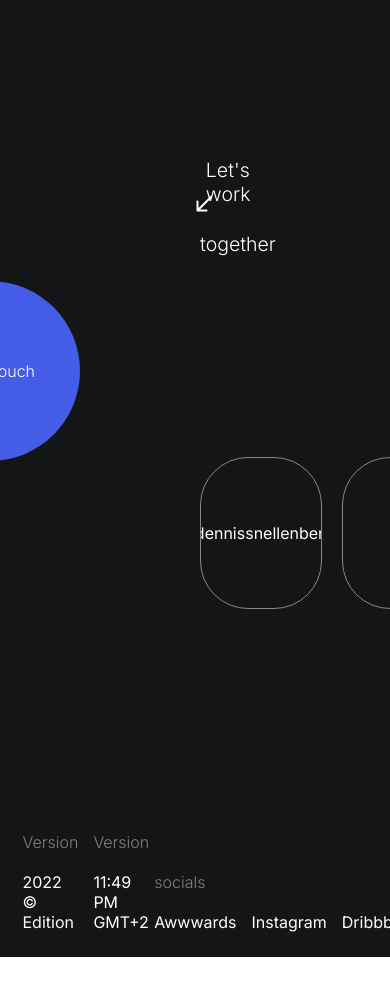
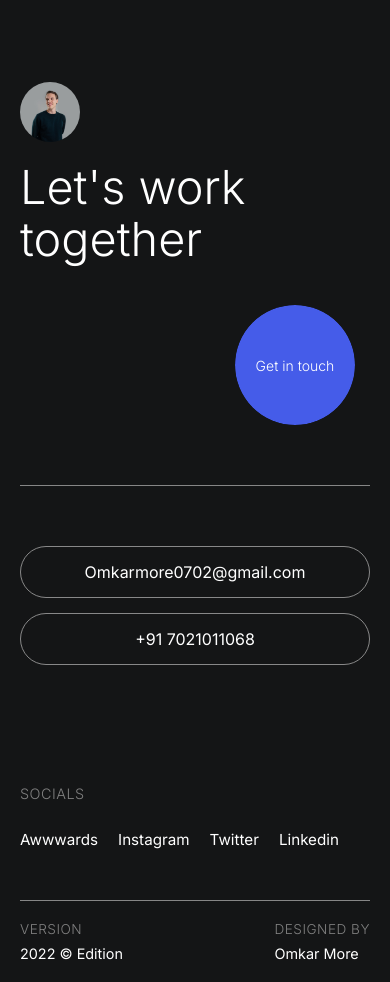
Before and after one commit to omkar01111/portfolio, a Next.js app: page / in a window 390 px wide. Shown: the part 4300-5282 px from the top of the page. Before the commit the page ends 5257 px from the top, so only its background shows below. Built offline with nearby package versions, Linux system fonts and the light colour scheme.

Commit message:
footer res[onsiveness

```diff
--- a/src/components/Contact/index.jsx
+++ b/src/components/Contact/index.jsx
@@ -1,69 +1,77 @@
-import styles from './style.module.scss';
-import Image from 'next/image';
-import Rounded from '../../common/RoundedButton';
-import { useRef } from 'react';
-import { useScroll, motion, useTransform, useSpring } from 'framer-motion';
-import Magnetic from '../../common/Magnetic';
+import styles from "./style.module.scss";
+import Image from "next/image";
+import Rounded from "../../common/RoundedButton";
+import { useRef } from "react";
+import { useScroll, motion, useTransform, useSpring } from "framer-motion";
+import Magnetic from "../../common/Magnetic";
 
 export default function index() {
   const container = useRef(null);
   const { scrollYProgress } = useScroll({
     target: container,
-        offset: ["start end", "end end"]
-    })
-    const x = useTransform(scrollYProgress, [0, 1], [0, 100])
-    const y = useTransform(scrollYProgress, [0, 1], [-500, 0])
-    const rotate = useTransform(scrollYProgress, [0, 1], [120, 90])
+    offset: ["start end", "end end"],
+  });
+  const x = useTransform(scrollYProgress, [0, 1], [0, 100]);
+  const y = useTransform(scrollYProgress, [0, 1], [-500, 0]);
+  const rotate = useTransform(scrollYProgress, [0, 1], [120, 90]);
+
   return (
-        <motion.div style={{y}} ref={container} className={styles.contact}>
+    <motion.div style={{ y }} ref={container} className={styles.contact}>
       <div className={styles.body}>
         <div className={styles.title}>
           <span>
             <div className={styles.imageContainer}>
-                            <Image
-                            fill={true}
-                            alt={"image"}
-                            src={`/images/background.jpg`}
-                            />
+              <Image fill={true} alt={"image"} src={`/images/background.jpg`} />
             </div>
             <h2>Let's work</h2>
           </span>
           <h2>together</h2>
-                    <motion.div style={{x}} className={styles.buttonContainer}>
-                        <Rounded  backgroundColor={"#334BD3"} className={styles.button}>
+          <motion.div style={{ x }} className={styles.buttonContainer}>
+            <Rounded backgroundColor={"#334BD3"} className={styles.button}>
               <p>Get in touch</p>
             </Rounded>
           </motion.div>
-                    <motion.svg style={{rotate, scale: 2}} width="9" height="9" viewBox="0 0 9 9" fill="none" xmlns="http://www.w3.org/2000/svg">
-                        <path d="M8 8.5C8.27614 8.5 8.5 8.27614 8.5 8L8.5 3.5C8.5 3.22386 8.27614 3 8 3C7.72386 3 7.5 3.22386 7.5 3.5V7.5H3.5C3.22386 7.5 3 7.72386 3 8C3 8.27614 3.22386 8.5 3.5 8.5L8 8.5ZM0.646447 1.35355L7.64645 8.35355L8.35355 7.64645L1.35355 0.646447L0.646447 1.35355Z" fill="white"/>
+          <motion.svg
+            style={{ rotate, scale: 2 }}
+            width="9"
+            height="9"
+            viewBox="0 0 9 9"
+            fill="none"
+            xmlns="http://www.w3.org/2000/svg"
+          >
+            <path
+              d="M8 8.5C8.27614 8.5 8.5 8.27614 8.5 8L8.5 3.5C8.5 3.22386 8.27614 3 8 3C7.72386 3 7.5 3.22386 7.5 3.5V7.5H3.5C3.22386 7.5 3 7.72386 3 8C3 8.27614 3.22386 8.5 3.5 8.5L8 8.5ZM0.646447 1.35355L7.64645 8.35355L8.35355 7.64645L1.35355 0.646447L0.646447 1.35355Z"
+              fill="white"
+            />
           </motion.svg>
         </div>
         <div className={styles.nav}>
           <Rounded>
-                            <p>info@dennissnellenberg.com</p>
+            <p>Omkarmore0702@gmail.com</p>
           </Rounded>
           <Rounded>
-                            <p>+31 6 27 84 74 30</p>
+            <p>+91 7021011068</p>
           </Rounded>
         </div>
         <div className={styles.info}>
-                    <div>
+          <div className={styles.versionInfo}>
             <span>
               <h3>Version</h3>
               <p>2022 © Edition</p>
             </span>
             <span>
-                            <h3>Version</h3>
-                            <p>11:49 PM GMT+2</p>
+              <h3>Designed by</h3>
+              <p>Omkar More</p>
             </span>
           </div>
-                    <div>
+          <div className={styles.socialLinks}>
             <span>
               <h3>socials</h3>
               <Magnetic>
                 <p>Awwwards</p>
               </Magnetic>
             </span>
+
             <Magnetic>
               <p>Instagram</p>
             </Magnetic>
@@ -74,8 +82,39 @@ export default function index() {
               <p>Linkedin</p>
             </Magnetic>
           </div>
+
+          {/* Mobile-only footer */}
+          <div className={styles.mobileFooter}>
+            <div className={styles.mobileSocials}>
+              <h3>SOCIALS</h3>
+              <div className={styles.socialRow}>
+                <Magnetic>
+                  <p>Awwwards</p>
+                </Magnetic>
+                <Magnetic>
+                  <p>Instagram</p>
+                </Magnetic>
+                <Magnetic>
+                  <p>Twitter</p>
+                </Magnetic>
+                <Magnetic>
+                  <p>Linkedin</p>
+                </Magnetic>
+              </div>
+            </div>
+            <div className={styles.mobileVersion}>
+              <div className={styles.versionCol}>
+                <h3>VERSION</h3>
+                <p>2022 © Edition</p>
+              </div>
+              <div className={styles.timeCol}>
+                <h3>Designed by</h3>
+                <p>Omkar More</p>
+              </div>
+            </div>
+          </div>
         </div>
       </div>
     </motion.div>
-    )
+  );
 }
--- a/src/components/Contact/style.module.scss
+++ b/src/components/Contact/style.module.scss
@@ -1,4 +1,4 @@
-.contact{
+.contact {
     color: white;
     display: flex;
     flex-direction: column;
@@ -6,47 +6,155 @@
     justify-content: center;
     background-color: #141516;
     position: relative;
-    .body{
+    padding-top: 100px;
+
+    @media (max-width: 768px) {
+        padding-top: 50px;
+    }
+
+    .body {
         padding-top: 200px;
         width: 100%;
         max-width: 1800px;
         background-color: #141516;
 
-        .title{
+        @media (max-width: 1100px) {
+            padding-top: 150px;
+        }
+
+        @media (max-width: 768px) {
+            padding-top: 100px;
+        }
+
+        .title {
             border-bottom: 1px solid rgb(134, 134, 134);
             padding-bottom: 100px;
             margin-left: 200px;
             margin-right: 200px;
             position: relative;
-            span{
+
+            @media (max-width: 1100px) {
+                margin-left: 100px;
+                margin-right: 100px;
+                padding-bottom: 80px;
+            }
+
+            @media (max-width: 768px) {
+                margin-left: 20px;
+                margin-right: 20px;
+                padding-bottom: 60px;
+                overflow: hidden; // Only hide overflow on mobile
+
+                // Hide any absolute positioned elements that might be causing the blue blob only on mobile
+                &::before,
+                &::after {
+                    display: none !important;
+                }
+            }
+
+            span {
                 display: flex;
                 align-items: center;
-                .imageContainer{
+
+                @media (max-width: 480px) {
+                    flex-direction: column;
+                    align-items: flex-start;
+                    gap: 20px;
+                }
+
+                .imageContainer {
                     width: 100px;
                     height: 100px;
                     position: relative;
                     border-radius: 50%;
                     overflow: hidden;
 
-                    img{
+                    @media (max-width: 768px) {
+                        width: 80px;
+                        height: 80px;
+                    }
+
+                    @media (max-width: 480px) {
+                        width: 60px;
+                        height: 60px;
+                    }
+
+                    img {
                         object-fit: cover;
                     }
                 }
-                h2{
+
+                h2 {
                     margin-left: 0.3em;
+
+                    @media (max-width: 480px) {
+                        margin-left: 0;
+                    }
                 }
             }
-            h2{
+
+            h2 {
                 font-size: 5vw;
                 margin: 0px;
                 font-weight: 300;
+
+                @media (max-width: 1100px) {
+                    font-size: 6vw;
+                }
+
+                @media (max-width: 768px) {
+                    font-size: 8vw;
+                }
+
+                @media (max-width: 480px) {
+                    font-size: 12vw;
+                    line-height: 1.1;
+                }
             }
-            .buttonContainer{
+
+            .buttonContainer {
                 position: absolute;
                 left: calc(100% - 400px);
                 top: calc(100% - 75px);
+
+                @media (max-width: 1100px) {
+                    left: calc(100% - 300px);
+                    top: calc(100% - 60px);
+                }
+
+                @media (max-width: 768px) {
+                    position: static;
+                    margin-top: 40px;
+                    display: flex;
+                    justify-content: center;
+                    overflow: hidden;
+                    width: 120px;
+                    height: 120px;
+                    align-self: center;
+                    margin-left: auto;
+                    margin-right: auto;
+
+                    // Hide any background elements or pseudo-elements only on mobile
+                    &::before,
+                    &::after {
+                        display: none !important;
+                    }
+
+                    // Force circular container
+                    border-radius: 50% !important;
+
+                    // Override Rounded component behavior on mobile
+                    > * {
+                        width: 120px !important;
+                        height: 120px !important;
+                        border-radius: 50% !important;
+                        min-width: 120px !important;
+                        max-width: 120px !important;
+                    }
+                }
             }
-            .button{
+
+            .button {
                 width: 180px;
                 height: 180px;
                 background-color: #455CE9;
@@ -57,43 +165,133 @@
                 align-items: center;
                 justify-content: center;
                 cursor: pointer;
-                p{
+                z-index: 10;
+                transition: all 0.3s ease;
+
+                @media (max-width: 1100px) {
+                    width: 150px;
+                    height: 150px;
+                }
+
+                @media (max-width: 768px) {
+                    position: static;
+                    width: 120px !important;
+                    height: 120px !important;
+                    background-color: #455CE9 !important;
+                    border-radius: 50% !important;
+                    min-width: 120px !important;
+                    max-width: 120px !important;
+                    flex-shrink: 0;
+                    flex-grow: 0;
+
+                    // Ensure no background bleed or pseudo-elements only on mobile
+                    &::before,
+                    &::after {
+                        display: none !important;
+                    }
+
+                    // Prevent any hover states that might cause issues only on mobile
+                    &:hover,
+                    &:active,
+                    &:focus,
+                    &:visited {
+                        background-color: #455CE9 !important;
+                        transform: none !important;
+                        width: 120px !important;
+                        height: 120px !important;
+                        border-radius: 50% !important;
+                        min-width: 120px !important;
+                        max-width: 120px !important;
+                    }
+
+                    // Override any potential Rounded component styles
+                    * {
+                        border-radius: 50% !important;
+                    }
+                }
+
+                p {
                     margin: 0px;
                     font-size: 16px;
                     font-weight: 300;
-                    z-index: 2;
+                    z-index: 11;
                     position: relative;
+                    white-space: nowrap;
+
+                    @media (max-width: 768px) {
+                        font-size: 14px;
+                    }
                 }
             }
-            svg{
+
+            svg {
                 position: absolute;
                 top: 30%;
                 left: 100%;
+
+                @media (max-width: 1100px) {
+                    display: none;
+                }
             }
         }
-        .nav{
+
+        .nav {
             display: flex;
             gap: 20px;
             margin-top: 100px;
             margin-left: 200px;
             margin-right: 200px;
+
+            @media (max-width: 1100px) {
+                margin-left: 100px;
+                margin-right: 100px;
+                margin-top: 80px;
+            }
+
+            @media (max-width: 768px) {
+                flex-direction: column;
+                gap: 15px;
+                margin-left: 20px;
+                margin-right: 20px;
+                margin-top: 60px;
+            }
         }
-        .info{
+
+        .info {
             display: flex;
             justify-content: space-between;
             margin-top: 200px;
             padding: 20px;
-            div{
+
+            @media (max-width: 1100px) {
+                margin-top: 150px;
+            }
+
+            @media (max-width: 768px) {
+                margin-top: 100px;
+                padding: 20px 0;
+            }
+
+            .versionInfo,
+            .socialLinks {
                 display: flex;
                 gap: 10px;
                 align-items: flex-end;
-                p, h3{
+
+
+                @media (max-width: 768px) {
+                    display: none; // Hide desktop layout on mobile
+                }
+
+
+                p, h3 {
                     margin: 0px;
                     padding: 2.5px;
                     cursor: pointer;
                 }
-                p{
-                    &::after{
+
+                p {
+                    &::after {
                         content: "";
                         width: 0%;
                         height: 1px;
@@ -105,18 +303,21 @@
                         transform: translateX(-50%);
                         transition: width 0.2s linear;
                     }
-                    &:hover{
-                        &::after{
+
+                    &:hover {
+                        &::after {
                             width: 100%;
                         }
                     }
                 }
-                span{
+
+                span {
                     display: flex;
                     flex-direction: column;
                     gap: 15px;
                 }
-                h3{
+
+                h3 {
                     color: grey;
                     cursor: default;
                     font-weight: 300;
@@ -124,7 +325,94 @@
                 }
             }
 
+            // Mobile-only footer
+            .mobileFooter {
+                display: none;
+
+                @media (max-width: 768px) {
+                    display: flex;
+                    flex-direction: column;
+                    width: 100%;
+                    gap: 20px;
+                    padding: 0 20px;
+                }
+
+                .mobileSocials {
+                    padding-bottom: 20px;
+
+                    h3 {
+                        color: grey;
+                        font-weight: 300;
+                        font-size: 0.9em;
+                        margin: 0 0 20px 0;
+                        text-transform: uppercase;
+                        letter-spacing: 0.5px;
+                    }
+
+                    .socialRow {
+                        display: flex;
+                        gap: 20px;
+                        flex-wrap: wrap;
+
+                        p {
+                            margin: 0;
+                            padding: 8px 0;
+                            cursor: pointer;
+                            color: white;
+                            font-size: 0.95em;
+
+                            &::after {
+                                content: "";
+                                width: 0%;
+                                height: 1px;
+                                background-color: white;
+                                display: block;
+                                margin-top: 2px;
+                                position: relative;
+                                left: 50%;
+                                transform: translateX(-50%);
+                                transition: width 0.2s linear;
+                            }
+
+                            &:hover {
+                                &::after {
+                                    width: 100%;
+                                }
+                            }
+                        }
+                    }
+                }
+
+                .mobileVersion {
+                    display: flex;
+                    justify-content: space-between;
+                    padding-top: 20px;
+                    border-top: 1px solid rgb(134, 134, 134);
+
+                    .versionCol,
+                    .timeCol {
+                        display: flex;
+                        flex-direction: column;
+                        gap: 8px;
+
+                        h3 {
+                            color: grey;
+                            font-weight: 300;
+                            font-size: 0.85em;
+                            margin: 0;
+                            text-transform: uppercase;
+                            letter-spacing: 0.5px;
+                        }
+
+                        p {
+                            color: white;
+                            margin: 0;
+                            font-size: 0.9em;
+                            cursor: default;
+                        }
+                    }
+                }
+            }
         }
     }
-
 }
```
Lines whose indentation alone changed are shown as unchanged.
